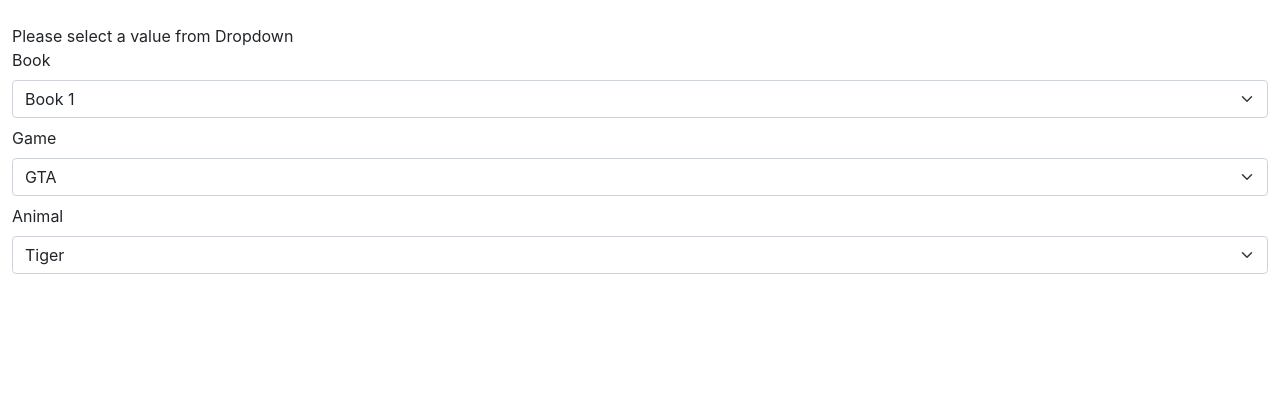
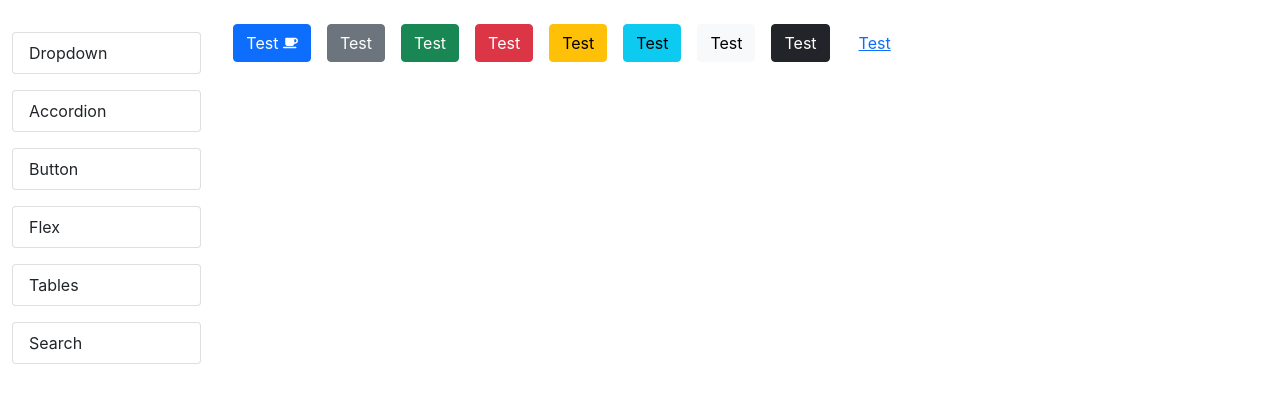
Before and after one commit to ShivamShokeen/ReactUdemy, a React (Create React App) app: page /button in a window 1280 px wide. Shown: the top 400 px of the page. Built offline with nearby package versions, Linux system fonts and the light colour scheme.

Commit message:
Route Defined and sidebar updated

```diff
--- a/src/App.js
+++ b/src/App.js
@@ -3,6 +3,11 @@
 import DashboardPG from "./Pages/DashboardPG";
 import BT_Accordion from "./Components/BT-Components/BT_Accordion";
 import BT_Dropdown from "./Components/BT-Components/BT_Dropdown";
+import RouteCustom from "./Components/Link-Handler/Route";
+import BT_Flex from "./Components/BT-Components/BT_Flex";
+import BT_Tables from "./Components/BT-Components/BT_Tables";
+import BT_Search from "./Components/BT-Components/BT_Search";
+import BT_Button from "./Components/BT-Components/BT_Button";
 
 function App() {
 
@@ -81,9 +86,39 @@
   return (
     <Fragment>
       <div className="container-fluid mt-4">
-        {/* <DashboardPG></DashboardPG> */}
-        {/* <BT_Accordion accordionList={accordionList}></BT_Accordion> */}
-        <BT_Dropdown dropdownList={dropdownList}></BT_Dropdown>
+        <div className="row">
+          <div className="col-2">
+            <DashboardPG></DashboardPG>
+          </div>
+
+          <div className="col-10">
+            <RouteCustom path="/accordion">
+              <BT_Accordion accordionList={accordionList}></BT_Accordion>
+            </RouteCustom>
+            <RouteCustom path="/dropdown">
+              <BT_Dropdown dropdownList={dropdownList}></BT_Dropdown>
+            </RouteCustom>
+            <RouteCustom path="/flex">
+              <BT_Flex></BT_Flex>
+            </RouteCustom>
+
+            <RouteCustom path="/button">
+              <BT_Button>Test</BT_Button>
+            </RouteCustom>
+
+            <RouteCustom path="/tables">
+              <BT_Tables></BT_Tables>
+            </RouteCustom>
+
+            <RouteCustom path="/search">
+              <BT_Search></BT_Search>
+            </RouteCustom>
+
+            <RouteCustom path="/">
+              <BT_Dropdown dropdownList={dropdownList}></BT_Dropdown>
+            </RouteCustom>
+          </div>
+        </div>
       </div>
     </Fragment>
   );
--- /dev/null
+++ b/src/Components/Link-Handler/Route.js
@@ -0,0 +1,14 @@
+import React, { useContext } from "react";
+import NavigationContext from "../../context/navigation";
+
+const RouteCustom = ({ path, children }) => {
+  let { currentPath } = useContext(NavigationContext);
+
+  if (path === currentPath) {
+    return children;
+  } else {
+    return null;
+  }
+};
+
+export default RouteCustom;
--- /dev/null
+++ b/src/Components/Link-Handler/RouterLink.js
@@ -0,0 +1,34 @@
+import React, { Fragment, useContext } from "react";
+import NavigationContext from "../../context/navigation";
+
+function RouterLink({ to, children }) {
+  const { navigationTo } = useContext(NavigationContext);
+
+  const handleClick = (event) => {
+    if (event.metaKey || event.ctrlKey) {
+      return;
+    }
+    event.preventDefault();
+    navigationTo(to);
+  };
+
+  return (
+    <Fragment>
+      <ul className="list-group">
+        <li
+          className="list-group-item my-2"
+          style={{ cursor: "pointer" }}
+          aria-disabled="true"
+          onClick={handleClick}
+        >
+          {/* <a href={to} onClick={handleClick}> */}
+          {children}
+          {/* </a> */}
+          {/* {props?.name ? props?.name : "No Name"} */}
+        </li>
+      </ul>
+    </Fragment>
+  );
+}
+
+export default RouterLink;
--- a/src/Components/Sidemenu/Sidemenu.js
+++ b/src/Components/Sidemenu/Sidemenu.js
@@ -1,13 +1,44 @@
 import React, { Fragment } from "react";
+import RouterLink from "../Link-Handler/RouterLink";
 
 const Sidemenu = (props) => {
+  const sideMenuList = [
+    {
+      name: "Dropdown",
+      route: "/dropdown",
+    },
+    {
+      name: "Accordion",
+      route: "/accordion",
+    },
+    {
+      name: "Button",
+      route: "/button",
+    },
+    {
+      name: "Flex",
+      route: "/flex",
+    },
+    {
+      name: "Tables",
+      route: "/tables",
+    },
+    {
+      name: "Search",
+      route: "/search",
+    },
+  ];
+  const renderSideMenu = sideMenuList.map((v, i) => {
+    return (
+      <RouterLink key={v.name} to={v.route}>
+        {v.name}
+      </RouterLink>
+    );
+  });
+
   return (
     <Fragment>
-      <ul className="list-group">
-        <li className="list-group-item my-2" style={{cursor:"pointer"}} aria-disabled="true">
-          {props?.name ? props?.name : "No Name"}
-        </li>
-      </ul>
+      {renderSideMenu}
     </Fragment>
   );
 };
--- a/src/Pages/DashboardPG.js
+++ b/src/Pages/DashboardPG.js
@@ -3,30 +3,18 @@
 import BT_Button from "../Components/BT-Components/BT_Button";
 
 function DashboardPG() {
-  const sideMenuList = [
-    "Dropdown",
-    "Accordion",
-    "Button",
-    "Flex",
-    "Tables",
-    "Search",
-  ];
-  const renderSideMenu = sideMenuList.map((v, i) => {
-    return <Sidemenu name={v} key={i}></Sidemenu>;
-  });
+
 
   return (
     <Fragment>
-      <div className="container-fluid">
+      <div>
         <div className="row">
-          <div className="col-1">{renderSideMenu}</div>
-
-          <div className="col mt-2">
-            <BT_Button data={{ key: "name" }}>Test</BT_Button>
+          <div className="col">
+            <Sidemenu></Sidemenu>
           </div>
         </div>
       </div>
-      <hr style={{ border: "4px dotted black" }}></hr>
+      {/* <hr style={{ border: "4px dotted black" }}></hr> */}
     </Fragment>
   );
 }
--- /dev/null
+++ b/src/context/navigation.js
@@ -0,0 +1,36 @@
+import { useEffect, useState } from "react";
+import { createContext } from "react";
+
+const NavigationContext = createContext();
+
+const NavigationProvider = ({ children }) => {
+
+    const [currentPath, setCurrentPath] = useState(window.location.pathname);
+
+    useEffect(() => {
+        const routerHandler = () => {
+            setCurrentPath(window.location.pathname);
+        };
+
+        document.addEventListener("popstate", routerHandler);
+
+        // Cleanup function for event listner
+        return document.removeEventListener("popstate", routerHandler);
+        // Cleanup function for event listner
+    }, []);
+
+    const navigationTo = (to) => {
+        window.history.pushState({}, '', to);
+        setCurrentPath(to);
+    }
+
+    return (
+        <NavigationContext.Provider value={{currentPath,navigationTo}}>
+            {/* {currentPath} */}
+            {children}
+        </NavigationContext.Provider>
+    );
+}
+
+export { NavigationProvider };
+export default NavigationContext;
```
Also changed, not shown: src/index.js (+5 -2 lines).
